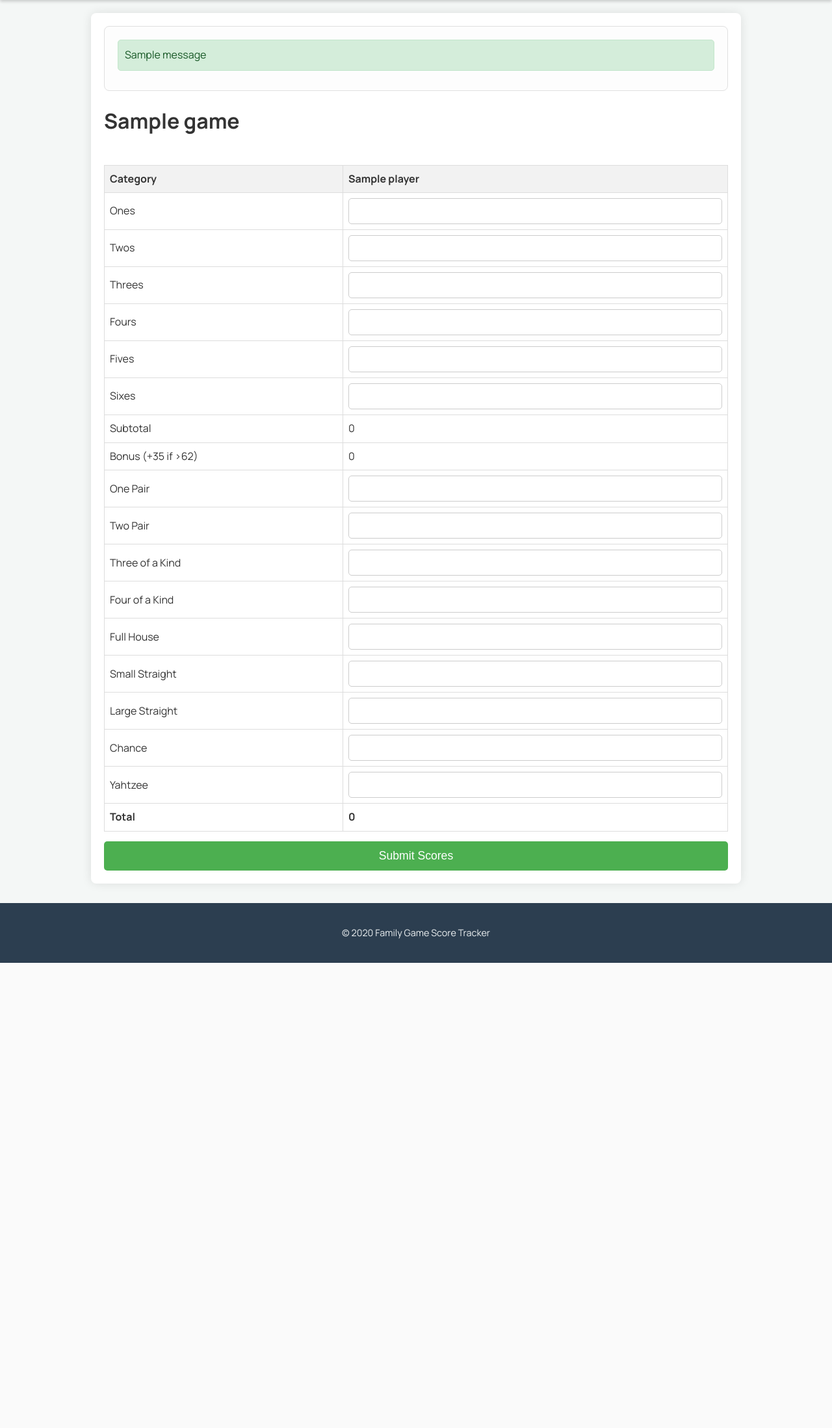
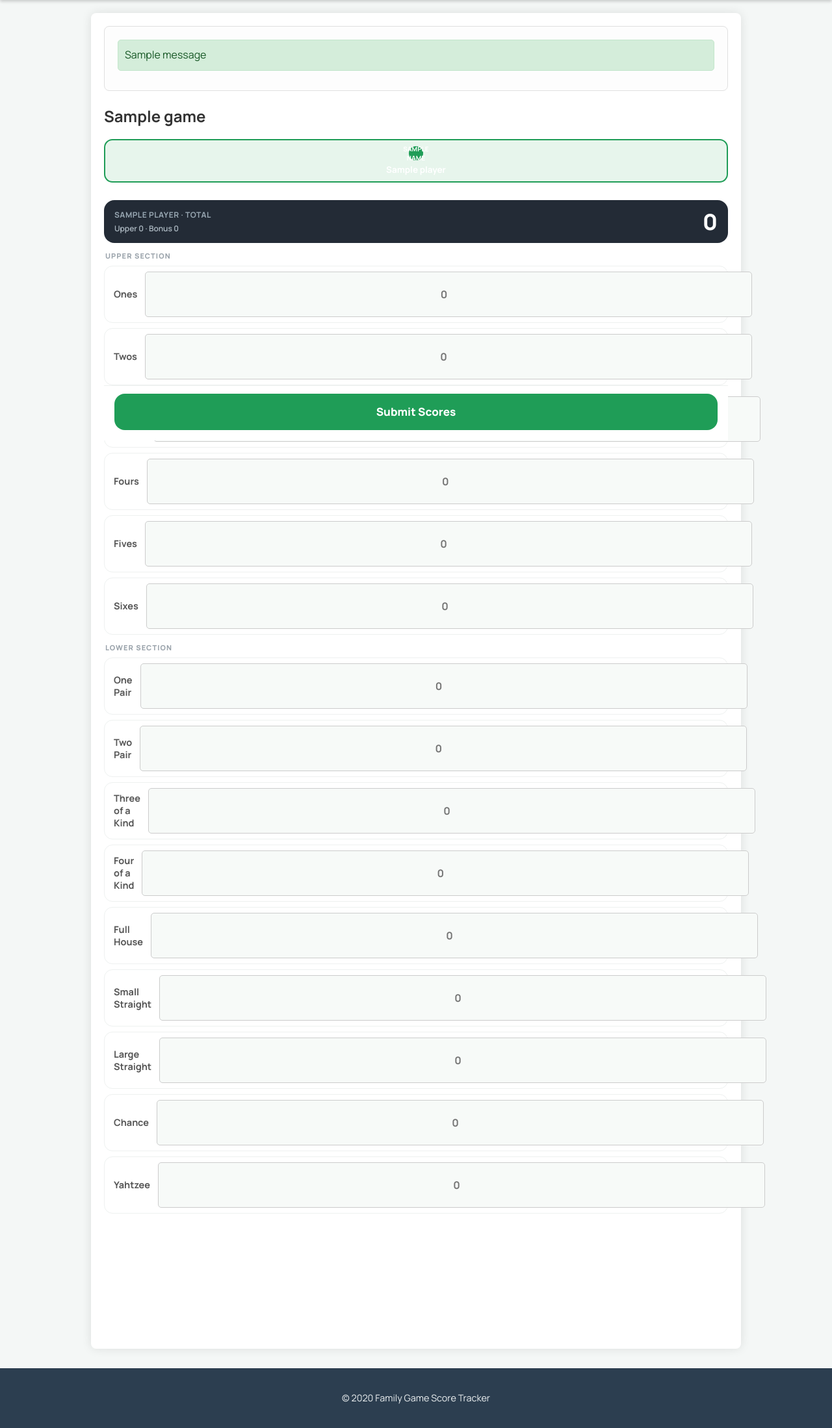
Before and after one commit to patrickfeller/familygames_scoretracking, a Flask app: template templates/yahtzee.html in a window 1280 px wide. Shown: the part 122-2320 px from the top of the page at 65% size. Before the commit the page ends 1604 px from the top, so only its background shows below. Run offline with Flask 3, Linux system fonts and the light colour scheme; the template is opened without the code that fills it: most values are stand-ins (such as "Sample title", 1, 10 or a date in 2020); one stand-in notice (Sample message) is shown; parts of the project's set-up code (start-up, migrations or seed data) failed here and were passed over; some libraries are stand-ins or nearby versions.

Commit message:
feat: yahtzee score entry redesigned with per-player tabs and touch-friendly inputs

```diff
--- a/static/yahtzee.js
+++ b/static/yahtzee.js
@@ -1,71 +1,30 @@
-document.addEventListener('DOMContentLoaded', function() {
-    const scoreInputs = document.querySelectorAll('.score-input');
-    const table = document.querySelector('.table-bordered');
+function ytzSetTab(playerId) {
+  // Deactivate all tabs and hide all panels
+  document.querySelectorAll('.ytz-tab').forEach(t => t.classList.remove('ytz-tab--active'));
+  document.querySelectorAll('.ytz-panel').forEach(p => p.classList.add('ytz-panel--hidden'));
 
-    scoreInputs.forEach(input => {
-        input.addEventListener('input', function() {
-            const playerId = this.dataset.player;
-            calculateTotals(playerId);
-        });
+  // Activate selected
+  document.querySelector(`.ytz-tab[data-player-id="${playerId}"]`).classList.add('ytz-tab--active');
+  document.getElementById(`panel-${playerId}`).classList.remove('ytz-panel--hidden');
+}
 
-        input.addEventListener('focus', function() {
-            const row = this.dataset.row;
-            const col = this.dataset.col;
+function ytzRecalc(playerId) {
+  let upper = 0, lower = 0;
+  document.querySelectorAll(`.score-input[data-player="${playerId}"][data-section="upper"]`).forEach(inp => {
+    upper += parseInt(inp.value) || 0;
+  });
+  document.querySelectorAll(`.score-input[data-player="${playerId}"][data-section="lower"]`).forEach(inp => {
+    lower += parseInt(inp.value) || 0;
+  });
 
-            // Highlight row
-            if (row !== undefined) {
-                const rowElements = table.querySelectorAll(`tr[data-row="${row}"]`);
-                rowElements.forEach(el => el.classList.add('highlighted-row'));
-            }
+  const bonus = upper >= 63 ? 35 : 0;
+  document.getElementById(`upper-${playerId}`).textContent = upper;
+  document.getElementById(`bonus-${playerId}`).textContent = bonus;
+  document.getElementById(`total-${playerId}`).textContent = upper + bonus + lower;
+}
 
-            // Highlight column
-            if (col !== undefined) {
-                const colElements = table.querySelectorAll(`[data-col="${col}"]`);
-                colElements.forEach(el => el.classList.add('highlighted-col'));
-            }
-
-            // Highlight cell
-            this.parentNode.classList.add('highlighted-cell');
-        });
-
-        input.addEventListener('blur', function() {
-            // Remove all highlighting
-            table.querySelectorAll('.highlighted-row').forEach(el => el.classList.remove('highlighted-row'));
-            table.querySelectorAll('.highlighted-col').forEach(el => el.classList.remove('highlighted-col'));
-            this.parentNode.classList.remove('highlighted-cell');
-        });
-    });
-
-    function calculateTotals(playerId) {
-        let upperScore = 0;
-        document.querySelectorAll(`input[data-player='${playerId}'][data-category='upper']`).forEach(input => {
-            upperScore += parseInt(input.value) || 0;
-        });
-
-        let lowerScore = 0;
-        document.querySelectorAll(`input[data-player='${playerId}'][data-category='lower']`).forEach(input => {
-            lowerScore += parseInt(input.value) || 0;
-        });
-
-        const subtotalCell = document.getElementById(`subtotal-${playerId}`);
-        subtotalCell.textContent = upperScore;
-
-        const bonusCell = document.getElementById(`bonus-${playerId}`);
-        let bonusValueForDisplay = 0;
-        let bonusForTotal = 0;
-
-        if (upperScore >= 63) {
-            bonusValueForDisplay = 35;
-            bonusForTotal = 35;
-            bonusCell.classList.remove('text-red'); // Remove red if bonus is reached
-        } else {
-            bonusValueForDisplay = 63 - upperScore;
-            bonusForTotal = 0;
-            bonusCell.classList.add('text-red'); // Add red if bonus is not reached
-        }
-        bonusCell.textContent = bonusValueForDisplay;
-
-        const totalCell = document.getElementById(`total-${playerId}`);
-        totalCell.innerHTML = `<strong>${upperScore + bonusForTotal + lowerScore}</strong>`;
-    }
+document.addEventListener('DOMContentLoaded', function () {
+  document.querySelectorAll('.score-input').forEach(inp => {
+    inp.addEventListener('input', () => ytzRecalc(inp.dataset.player));
+  });
 });
--- a/templates/yahtzee.html
+++ b/templates/yahtzee.html
@@ -1,63 +1,122 @@
+{% extends 'base.html' %}
+{% block content %}
 
-{% extends 'base.html' %}
+<div class="ytz-page">
+  <h2 style="margin:0 0 12px">{{ game['name'] }}</h2>
 
-{% block content %}
-<div class="container">
-    <h1 class="my-4">{{ game['name'] }}</h1>
-    <form action="{{ url_for('calculate_yahtzee', game_id=game['id'], player_ids=player_ids) }}" method="post">
-        <div class="table-responsive">
-            <table class="table table-bordered">
-                <thead>
-                    <tr>
-                        <th>Category</th>
+  <form id="yahtzeeForm" action="{{ url_for('calculate_yahtzee', game_id=game['id'], player_ids=player_ids) }}" method="post">
+
+    <!-- Player tabs -->
+    <div class="ytz-tabs" id="ytzTabs">
       {% for player in players %}
-                        <th data-col="{{ loop.index0 }}">{{ player['name'] }}</th>
+      <button type="button"
+              class="ytz-tab {% if loop.first %}ytz-tab--active{% endif %}"
+              data-player-id="{{ player['id'] }}"
+              onclick="ytzSetTab('{{ player['id'] }}')">
+        <span class="avatar ytz-tab-avatar" style="background:#1f9d57">{{ player['name'][0].upper() }}</span>
+        <span>{{ player['name'] }}</span>
+      </button>
       {% endfor %}
-                    </tr>
-                </thead>
-                <tbody>
+    </div>
+
+    {% for player in players %}
+    <!-- Panel for {{ player['name'] }} -->
+    <div class="ytz-panel {% if not loop.first %}ytz-panel--hidden{% endif %}"
+         id="panel-{{ player['id'] }}"
+         data-player-id="{{ player['id'] }}">
+
+      <!-- Live total banner -->
+      <div class="ytz-banner">
+        <div>
+          <div class="ytz-banner__label">{{ player['name'] }} · Total</div>
+          <div class="ytz-banner__sub">
+            Upper <span id="upper-{{ player['id'] }}">0</span> ·
+            Bonus <span id="bonus-{{ player['id'] }}">0</span>
+          </div>
+        </div>
+        <div class="ytz-banner__total" id="total-{{ player['id'] }}">0</div>
+      </div>
+
+      <!-- Upper section -->
+      <div class="ytz-section-label">Upper section</div>
       {% for category in ['Ones', 'Twos', 'Threes', 'Fours', 'Fives', 'Sixes'] %}
-                    <tr data-row="{{ loop.index0 }}">
-                        <td>{{ category }}</td>
-                        {% set current_row_index = loop.index0 %}
-                        {% for player in players %}
-                        <td><input type="number" name="{{ player['id'] }}_{{ category.lower() }}" data-player="{{ player['id'] }}" data-category="upper" class="form-control score-input" min="0" data-row="{{ current_row_index }}" data-col="{{ loop.index0 }}"></td>
+      <div class="ytz-row">
+        <label class="ytz-row__label" for="{{ player['id'] }}_{{ category.lower() }}">{{ category }}</label>
+        <input type="number"
+               id="{{ player['id'] }}_{{ category.lower() }}"
+               name="{{ player['id'] }}_{{ category.lower() }}"
+               class="ytz-input score-input"
+               data-player="{{ player['id'] }}"
+               data-section="upper"
+               inputmode="numeric"
+               min="0"
+               placeholder="0">
+      </div>
       {% endfor %}
-                    </tr>
+
+      <!-- Lower section -->
+      <div class="ytz-section-label" style="margin-top:12px">Lower section</div>
+      {% for category in ['One Pair', 'Two Pair', 'Three of a Kind', 'Four of a Kind', 'Full House', 'Small Straight', 'Large Straight', 'Chance', 'Yahtzee'] %}
+      <div class="ytz-row">
+        <label class="ytz-row__label" for="{{ player['id'] }}_{{ category.lower().replace(' ', '_') }}">{{ category }}</label>
+        <input type="number"
+               id="{{ player['id'] }}_{{ category.lower().replace(' ', '_') }}"
+               name="{{ player['id'] }}_{{ category.lower().replace(' ', '_') }}"
+               class="ytz-input score-input"
+               data-player="{{ player['id'] }}"
+               data-section="lower"
+               inputmode="numeric"
+               min="0"
+               placeholder="0">
+      </div>
       {% endfor %}
-                    <tr class="table-info">
-                        <td>Subtotal</td>
-                        {% for player in players %}
-                        <td id="subtotal-{{ player['id'] }}" class="text-center" data-col="{{ loop.index0 }}">0</td>
+
+    </div>
     {% endfor %}
-                    </tr>
-                    <tr class="table-info">
-                        <td>Bonus (+35 if >62)</td>
-                        {% for player in players %}
-                        <td id="bonus-{{ player['id'] }}" class="text-center" data-col="{{ loop.index0 }}">0</td>
-                        {% endfor %}
-                    </tr>
-                    {% for category in ['One Pair', 'Two Pair', 'Three of a Kind', 'Four of a Kind', 'Full House', 'Small Straight', 'Large Straight', 'Chance', 'Yahtzee'] %}
-                    <tr data-row="{{ loop.index0 + 6 }}"> {# +6 to account for upper section categories and subtotal/bonus rows #}
-                        <td>{{ category }}</td>
-                        {% set current_row_index = loop.index0 + 6 %}
-                        {% for player in players %}
-                        <td><input type="number" name="{{ player['id'] }}_{{ category.lower().replace(' ', '_') }}" data-player="{{ player['id'] }}" data-category="lower" class="form-control score-input" min="0" data-row="{{ current_row_index }}" data-col="{{ loop.index0 }}"></td>
-                        {% endfor %}
-                    </tr>
-                    {% endfor %}
-                    <tr class="table-primary">
-                        <td><strong>Total</strong></td>
-                        {% for player in players %}
-                        <td id="total-{{ player['id'] }}" class="text-center" data-col="{{ loop.index0 }}"><strong>0</strong></td>
-                        {% endfor %}
-                    </tr>
-                </tbody>
-            </table>
+
+    <div class="sticky-bottom">
+      <button type="submit" class="btn-primary-green">Submit Scores</button>
     </div>
-        <button type="submit" class="btn btn-primary">Submit Scores</button>
+
   </form>
 </div>
 
+<style>
+.ytz-page { padding-bottom: 80px; }
+.ytz-tabs {
+  display: flex; gap: 8px; padding: 0 0 12px;
+  overflow-x: auto; -webkit-overflow-scrolling: touch;
+  position: sticky; top: 0; background: #fff; z-index: 5; padding-top: 4px;
+}
+.ytz-tab {
+  flex: 1; display: flex; flex-direction: column; align-items: center; gap: 5px;
+  padding: 9px 4px; border-radius: 13px; border: 2px solid #eef1f0;
+  background: #fff; cursor: pointer; font: 700 13.5px 'Manrope',sans-serif;
+  min-width: 80px; -webkit-tap-highlight-color: transparent; touch-action: manipulation;
+}
+.ytz-tab--active { border-color: #1f9d57; background: #e7f5ec; }
+.ytz-tab-avatar { width: 22px; height: 22px; font-size: 10px; }
+.ytz-panel--hidden { display: none; }
+.ytz-banner {
+  display: flex; align-items: center; justify-content: space-between;
+  background: #232b36; border-radius: 16px; padding: 14px 16px; margin-bottom: 12px;
+}
+.ytz-banner__label { font: 700 12px 'Manrope',sans-serif; color: #9aa9b4; letter-spacing: .04em; text-transform: uppercase; }
+.ytz-banner__sub { font: 600 12px 'Manrope',sans-serif; color: #aebac3; margin-top: 4px; }
+.ytz-banner__total { font: 800 34px 'Manrope',sans-serif; color: #fff; line-height: 1; }
+.ytz-section-label { font: 800 11px 'Manrope',sans-serif; letter-spacing: .1em; color: #9aa3ab; text-transform: uppercase; margin: 0 2px 8px; }
+.ytz-row {
+  display: flex; align-items: center; gap: 12px;
+  background: #fff; border: 1px solid #eef1f0; border-radius: 13px;
+  padding: 8px 10px 8px 14px; margin-bottom: 8px;
+}
+.ytz-row__label { flex: 1; font: 700 14.5px 'Manrope',sans-serif; }
+.ytz-input {
+  width: 78px; height: 48px; border: 1px solid #e0e5e1; border-radius: 11px;
+  text-align: center; font: 700 19px 'Manrope',sans-serif; background: #f7faf8;
+  outline: none; flex-shrink: 0;
+}
+</style>
+
 <script src="{{ url_for('static', filename='yahtzee.js') }}"></script>
 {% endblock %}
```
Lines whose indentation alone changed are shown as unchanged.
